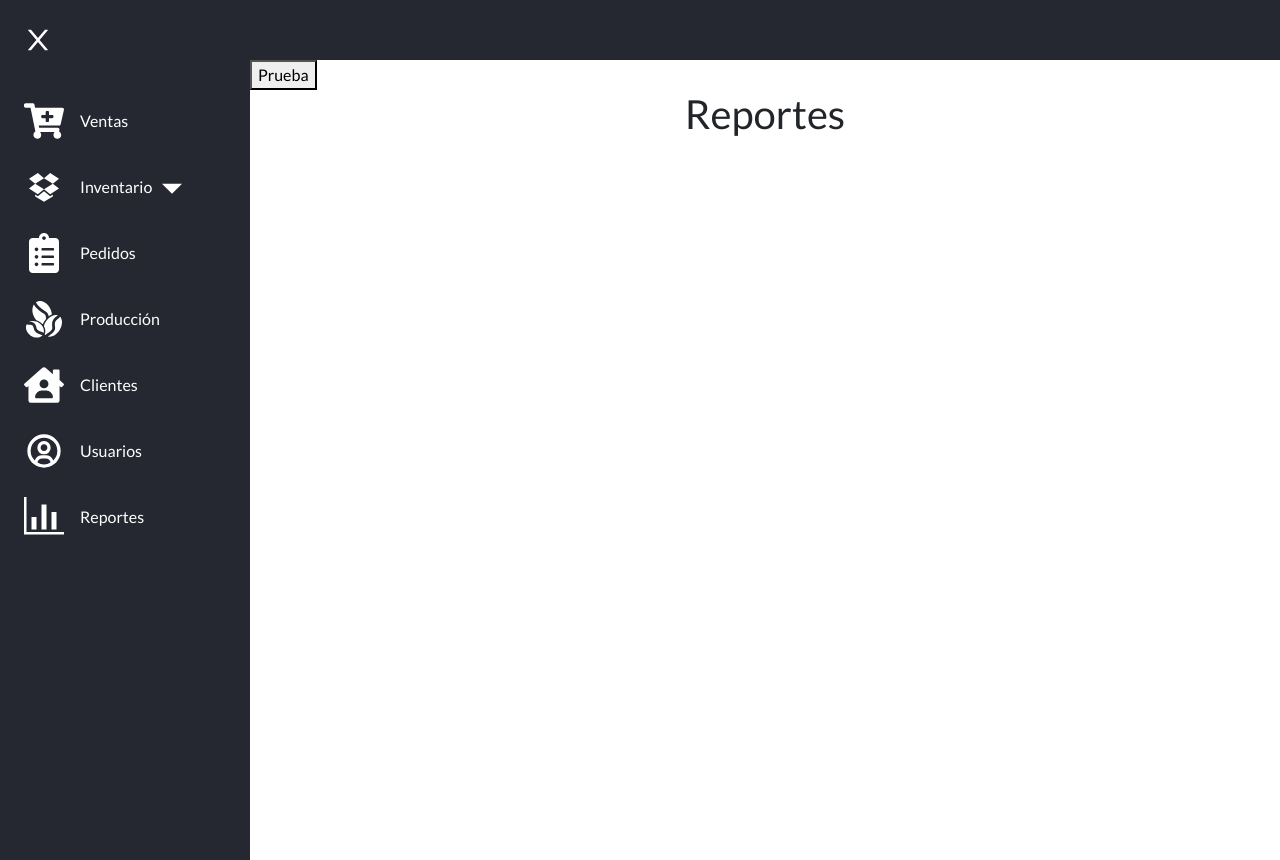
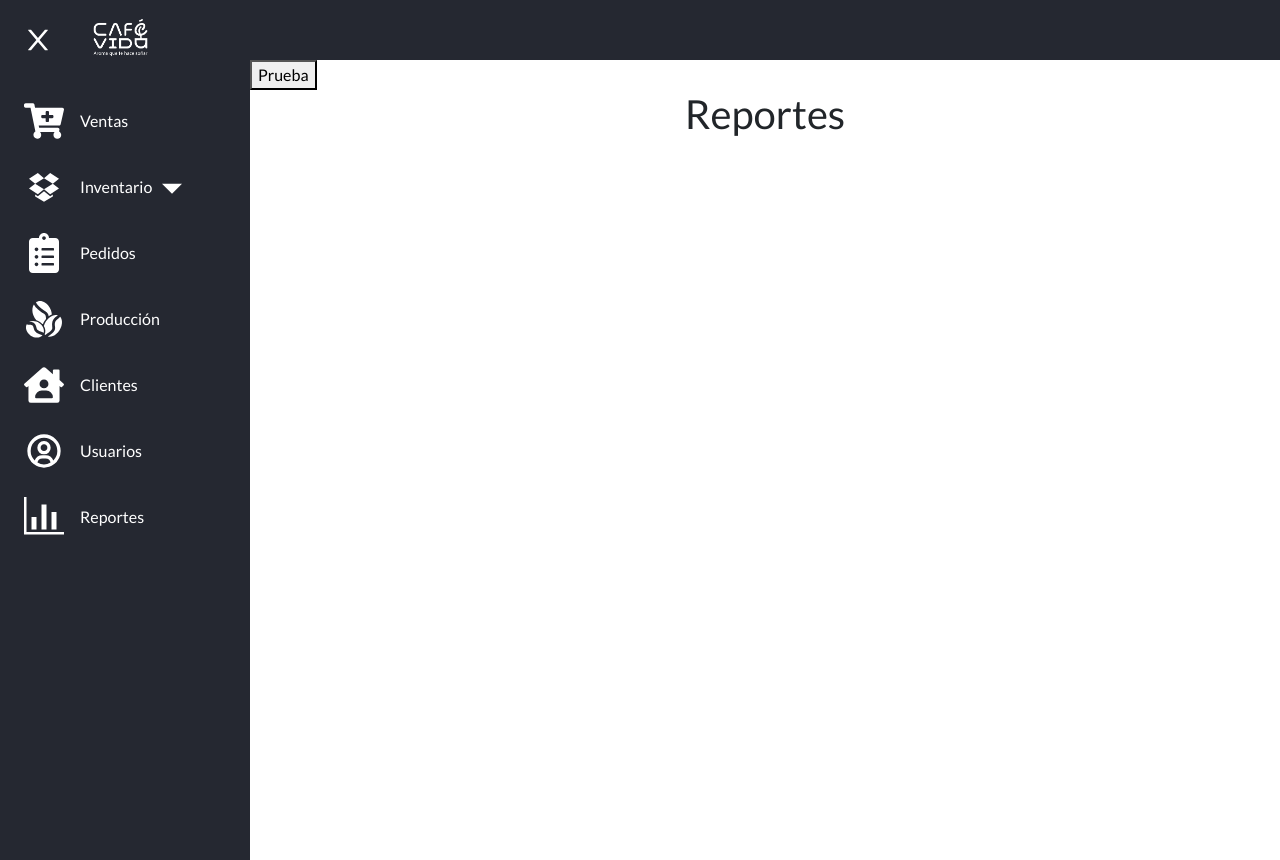
Before and after one commit to JefersonV/Frontend-Web-App-Caf-Vida-, a React (Vite) app: page /reports in a window 1280 px wide. Built offline with nearby package versions, Linux system fonts and the light colour scheme.

Commit message:
Logo agregado, también está la primera integración con el backend

```diff
--- a/src/Hooks/useFetch.js
+++ b/src/Hooks/useFetch.js
@@ -8,7 +8,8 @@ const useFetch = url => {
 	useEffect(() => {
 		fetch(url)
 			.then(response => response.json())
-			.then(data => setDataApi(data.results))
+			.then(data => setDataApi(data))
+			console.log(dataApi)
 	}, [url])
 }
 
--- a/src/assets/styles/Navbar.css
+++ b/src/assets/styles/Navbar.css
@@ -57,6 +57,10 @@ h1 {
   align-items: center;
 }
 
+.header-logo {
+  margin-left: 1.8em;
+}
+
 .nav-icon {
   margin-left: .7em;
   font-size: 2em;
@@ -90,6 +94,10 @@ h1 {
 
 .sidebar {
   width: 100%;
+}
+
+.sidebar-top-flex {
+  display: flex;
 }
 
 .icon-hide {
--- a/src/components/SideBarMenu.jsx
+++ b/src/components/SideBarMenu.jsx
@@ -7,6 +7,7 @@ import 'normalize.css';
 import '../assets/styles/Navbar.css'
 import SubMenu from './SubMenu'
 import { IconContext } from 'react-icons'
+import Logo from '../assets/images/logo-white.png'
 /* Provider */
 import { useSidebarContext, useSidebarToggleContext } from '../providers/SidebarProvider'
 
@@ -21,14 +22,22 @@ function SideBarMenu() {
           <Link to = "#" className="nav-icon">
             <FaIcons.FaBars onClick={sidebarFn}/>
           </Link>
+          <Link to="/">
+            <img src={Logo} width="75px" className="header-logo"/>
+          </Link>
         </header>
         {/* Lógica del sidebar */}
         {sidebar === true ?
           <aside className="navbar-left navbar1">
             <div className="sidebar">
-              <Link to="#" className="nav-icon">
-                <AiIcons.AiOutlineClose onClick={sidebarFn}/>
-              </Link>
+              <div className="sidebar-top-flex">
+                <Link to="#" className="nav-icon">
+                  <AiIcons.AiOutlineClose onClick={sidebarFn}/>
+                </Link>
+                <Link to="/">
+                  <img src={Logo} width="75px" className="header-logo"/>
+                </Link>
+              </div>
               <div className="sidebar-items">
                 {SideBarTypes.map((item, index) => {
                   return <SubMenu item={item} key={index} />;
--- a/src/components/Table.jsx
+++ b/src/components/Table.jsx
@@ -14,12 +14,13 @@ const Table = () => {
         <thead>
           <tr>
             <th scope="col">#</th>
-            <th scope="col">Código</th>
             <th scope="col">Fecha</th>
             <th scope="col">Cliente</th>
+            <th scope="col">Cantidad</th>
+            <th scope="col">Producto</th>
             <th scope="col">Vendedor</th>
+            <th scope="col">Método Pago</th>
             <th scope="col">Total</th>
-            <th scope="col">Método Pago</th>
             <th scope="col">Acciones</th>
           </tr>
         </thead>
@@ -28,13 +29,14 @@ const Table = () => {
           {results.map((item, index) => {
             return (
             <tr key={index}>
-              <th>{item.id}</th>
-              <td>{item.status}</td>
-              <td>{item.species}</td>
-              <td>{item.gender}</td>
-              <td>{item.species}</td>
-              <td>{item.status}</td>
-              <td>{item.name}</td>
+              <th>{item.id_venta}</th>
+              <td>{item.fecha}</td>
+              <td>{item.cliente}</td>
+              <td>{item.cantidad}</td>
+              <td>{item.producto}</td>
+              <td>{item.usuario }</td>
+              <td>{item.modo_pago}</td>
+              <td>{item.total}</td>
               <td>
                 <Link to="#">
                   <AiIcons.AiOutlineEye className="icon-eye icon-table" title="Ver detalles de la venta"/>
--- a/src/pages/Sales.jsx
+++ b/src/pages/Sales.jsx
@@ -4,12 +4,12 @@ import TopBarTable from '../components/TopBarTable'
 import useFetch from '../Hooks/useFetch'
 import { useSidebarContext, useSidebarToggleContext } from '../providers/SidebarProvider'
 const Sales = () => {
-  const url = 'https://rickandmortyapi.com/api/character'
+  const url = 'http://localhost:3000/sales'
   const sidebar = useSidebarContext()
   const dataApi = useFetch(url)
   console.log(sidebar)
+  console.log(dataApi)
   return (
-
     <>
       {/* wrapper sirve para que se adapte con respecto a la sidebar */}
 
--- a/src/providers/SidebarProvider.jsx
+++ b/src/providers/SidebarProvider.jsx
@@ -51,13 +51,14 @@ export const SidebarProvider = ({children}) => {
   const searcher = (e) => {
     console.log(e.target.value)
     setSearch(e.target.value)
+    console.log(search.length)
   }
   //metodo de filtrado del buscador
   const results = !search ? dataApi
   : dataApi.filter((dato) =>
-  dato.name.toLowerCase().includes(search.toLocaleLowerCase()) ||
-  dato.status.toLowerCase().includes(search.toLocaleLowerCase()) ||
-  dato.gender.toLowerCase().includes(search.toLocaleLowerCase())
+  dato.cliente.toLowerCase().includes(search.toLocaleLowerCase()) ||
+  dato.producto.toLowerCase().includes(search.toLocaleLowerCase()) ||
+  dato.fecha.toLowerCase().includes(search.toLocaleLowerCase())
   )
   return(
     <>{/* Inyección de contextos */}
```
Also changed, not shown: src/assets/images/logo-white.png (added).
